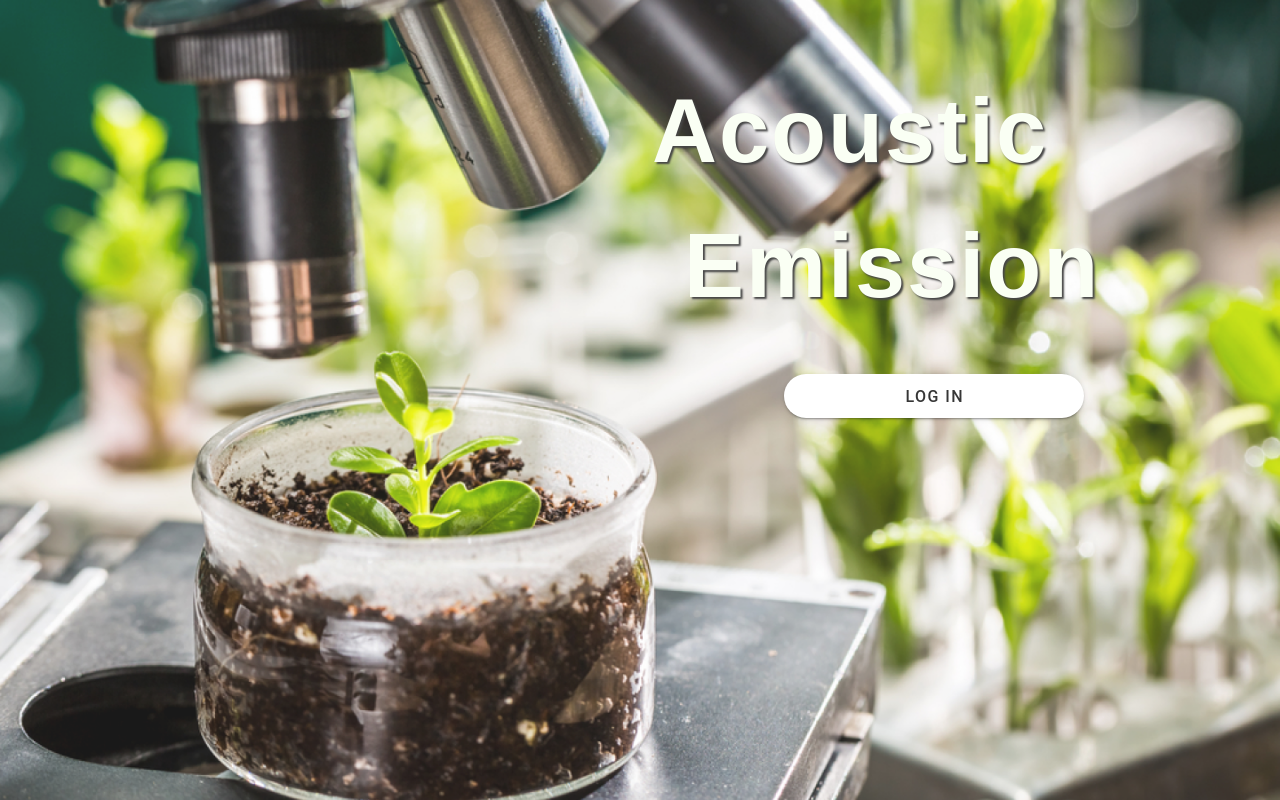
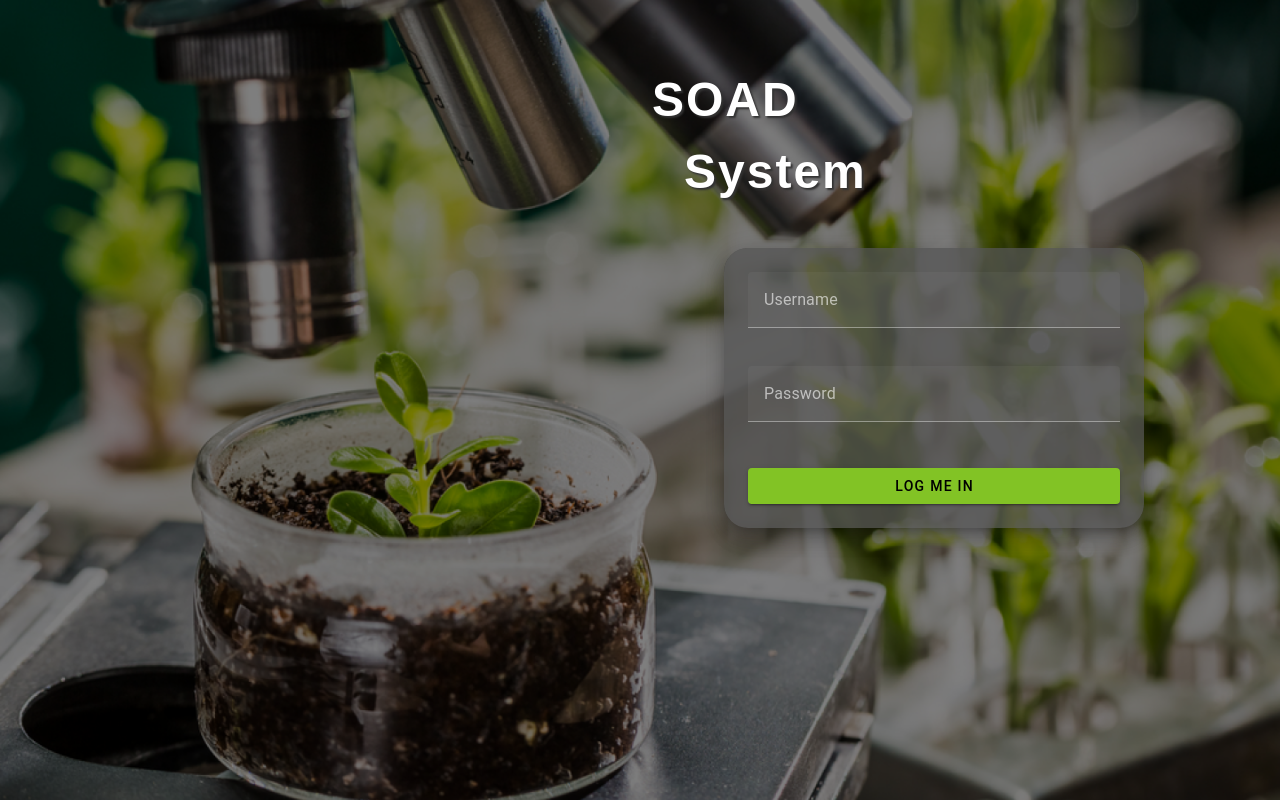
Before and after one commit to Prazdny-retezec/soad, a Vue app in the folder frontend/: page / in a window 1280 px wide. Built offline with nearby package versions, Linux system fonts and the light colour scheme; no server answers.

Commit message:
landing view - login

```diff
--- a/frontend/src/views/LandingView.vue
+++ b/frontend/src/views/LandingView.vue
@@ -2,34 +2,47 @@
   <v-container fluid fill-height class="ma-0 pa-0">
     <div class="fullscreen-image pt-16">
       <v-row align="center" justify="center" fill-height class="mt-20">
-        <!-- Empty Column -->
-        <v-col cols="6"></v-col>
+        <v-col cols="6" style="height: 100%;">
+          <!-- levý prázdný sloupec -->
+        </v-col>
 
-        <!-- Title Column -->
-        <v-col cols="6">
+        <v-col cols="6" style="height: 100%;">
           <div class="landing_page_title">
-            <span>Acoustic</span><br />
-            <span class="pl-8">Emission</span>
+            <span>SOAD</span><br />
+            <span class="pl-8">System</span>
           </div>
 
-          <div align="center" class="mt-10 mr-16">
-            <v-btn
-              rounded="xl"
-              size="large"
-              :to="{ name: 'login' }"
-              color="almost-white"
-              style="width: 300px"
-              >Log in</v-btn
-            ><br />
-            <!-- <v-btn
-              :to="{ name: 'signin' }"
-              rounded="xl"
-              size="large"
-              class="mt-6"
-              color="almost-white"
-              style="width: 300px"
-              >Create new account</v-btn
-            > -->
+          <div align="center" class="mt-10 mr-16" style="height: calc(100% - 80px);">
+            <v-card class="mx-auto my-8 translucent-card" variant="tonal" rounded="xl" elevation="12"
+              style="display: flex; flex-direction: column; height: 100%; max-height: 600px; width: 420px;">
+
+              <v-form v-model="formValid" lazy-validation ref="form" class="pa-6" style="flex: 1; display: flex; flex-direction: column;">
+                <v-text-field
+                  label="Username"
+                  v-model="username"
+                  :rules="[rules.required]"
+                  outlined
+                  dense
+                  color="white"
+                  class="mb-4"
+                ></v-text-field>
+
+                <v-text-field
+                  label="Password"
+                  v-model="password"
+                  type="password"
+                  :rules="[rules.required]"
+                  outlined
+                  dense
+                  color="white"
+                  class="mb-6"
+                ></v-text-field>
+
+                <v-spacer></v-spacer>
+
+                <v-btn @click="login()" color="dark-green" block>Log me in</v-btn>
+              </v-form>
+            </v-card>
           </div>
         </v-col>
       </v-row>
@@ -38,17 +51,100 @@
 </template>
 
 <script>
+import { mapStores } from "pinia";
+import { useUserStore } from "@/store/UserStore";
+
 export default {
-  name: 'LandingView',
-};
+  name: "LoginView",
+
+  data() {
+    return {
+      username: '',
+      password: '',
+      formValid: true,
+      rules: {
+        required: value => !!value || 'Required.',
+      },
+    }
+  },
+
+  computed: {
+    ...mapStores(useUserStore),
+  },
+
+  methods: {
+  // async login(){
+  //   await this.$refs.form.validate();
+  //   if (!this.formValid) return;
+
+  //   await useUserStore().login(this.username, this.password)
+
+  //   if (!useUserStore().error) {
+  //     this.$router.push(useUserStore().afterLoginRoute ?? {name: 'home'})
+  //     useUserStore().setAfterLoginRoute(null)
+  //   }
+  // }
+  login() {
+
+      // this.$refs.form.validate();
+      // if (!this.formValid) return;
+
+      const envUsername = import.meta.env.VITE_ADMIN_USERNAME;
+      const envPassword = import.meta.env.VITE_ADMIN_PASSWORD;
+      console.log(envPassword, envUsername)
+      console.log(this.username, this.password)
+      if (this.username === envUsername && this.password === envPassword) {
+        this.userStore.login();
+        this.$router.push({ name: 'home' });
+      } else {
+        alert("Invalid credentials");
+      }
+    },
+  }
+}
 </script>
 
-<style>
+
+<style scoped>
 .fullscreen-image {
+  position: relative;
+  height: 100vh;
   background-image: url('@/assets/loading_image.png');
   background-position: center;
   background-size: cover;
-  height: 100vh;
-  opacity: 90%;
+  background-repeat: no-repeat;
+}
+
+/* Přidání tmavého overlay přes pozadí */
+.fullscreen-image::before {
+  content: '';
+  position: absolute;
+  top: 0; left: 0; right: 0; bottom: 0;
+  background-color: rgba(0, 0, 0, 0.5);
+  z-index: 0;
+}
+
+/* Obsah nad overlay */
+.v-row, .v-col, .landing_page_title, .v-card, .v-form {
+  position: relative;
+  z-index: 1;
+}
+
+/* Nadpis */
+.landing_page_title {
+  font-size: 3rem;
+  font-weight: bold;
+  color: white;
+}
+
+/* Malý padding vlevo u druhého řádku nadpisu */
+.pl-8 {
+  padding-left: 0.5rem;
+}
+
+/* Průhledná šedá karta */
+.translucent-card {
+  background-color: rgba(50, 50, 50, 0.7) !important;
+  color: white;
 }
 </style>
```
